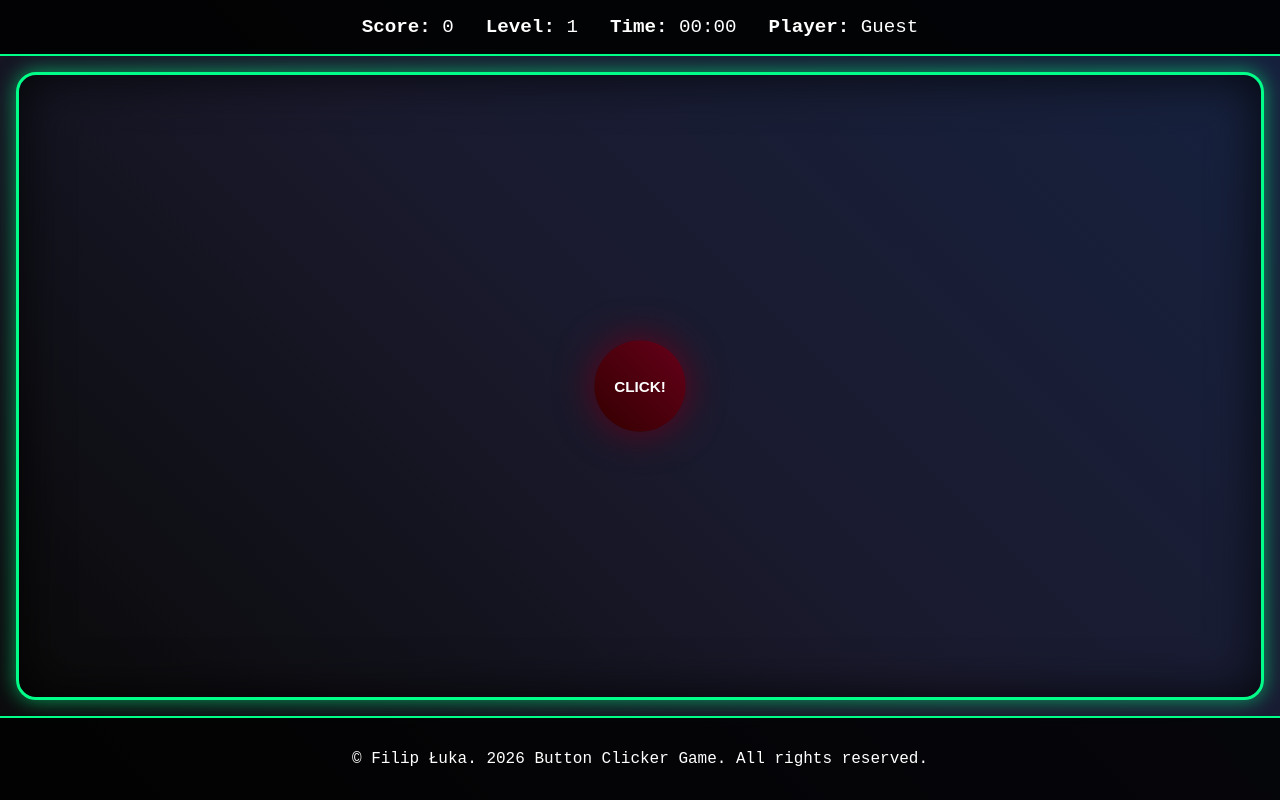
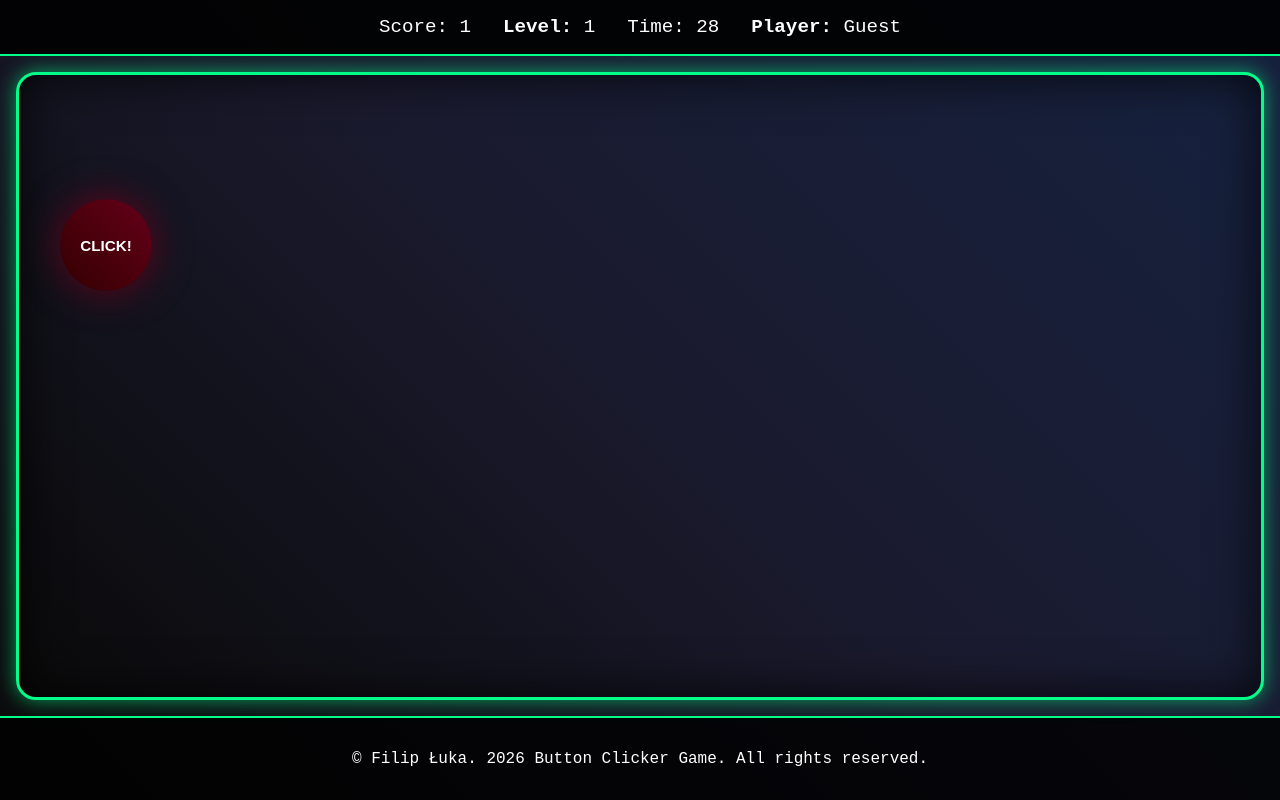
Before and after one commit to Kernel-Panic-Kill-Init/html-css-js, a plain HTML site: page Private/Game/index.html in a window 1280 px wide. Both pictures are taken after a click on the button "CLICK!". Drawn offline with Linux system fonts and the light colour scheme.

Commit message:
Added JavaScript file to get the life to the whole game

```diff
--- a/Private/Game/index.html
+++ b/Private/Game/index.html
@@ -8,7 +8,6 @@
     <meta name="description" content="A simple button clicker game where players click a moving button to score points.">
     <meta name="keywords" content="button clicker game, web game, JavaScript game, HTML5 game, interactive game">
     <link rel="stylesheet" href="style.css">
-
     <title>Button Clicker Game</title>
 </head>
 <body>
@@ -27,13 +26,13 @@
     <!-- Playground -->
     <main class="playground-section" role="main">
         <section class="game-area" aria-label="Game - click the movable button">
-            <button id="target">CLICK!</button>
+            <button id="target" class="restart">CLICK!</button>
         </section>
     </main>
     <footer class="game-footer">
         <p>&copy; Filip Łuka. 2026 Button Clicker Game. All rights reserved.</p>
         <!-- Footer content -->
     </footer>
-        <script src="script.js" defer></script>
+   <script src="./script.js" defer></script>
 </body>
 </html>
--- a/Private/Game/script.js
+++ b/Private/Game/script.js
@@ -0,0 +1,79 @@
+                                                                    // CONSTANT VALUES WITH GAME SETTINGS
+
+
+const arena = document.querySelector('.playground-section');               // The main game area
+const maxWidth = arena.clientWidth; // Get the width of the playground section
+const maxHeight = arena.clientHeight;   // Get the height of the playground section
+const target = document.getElementById('target');                     // The button to be clicked
+var arenaWidth = arena.offsetWidth - target.offsetWidth;  // Width of the arena minus the button width
+var arenaHeight = arena.offsetHeight - target.offsetHeight;   // Height of the arena minus the button height
+
+
+                                                                    // RANDOM POSITION GENERATOR FOR THE BUTTON
+
+const randomX = Math.random() * arenaWidth;  // Generate a random X position within the arena
+const randomY = Math.random() * arenaHeight; // Generate a random Y position within the arena
+
+                                                                    // SET THE BUTTON'S POSITION TO THE RANDOM COORDINATES
+
+// target.style.left = randomX + 'px';               // Set the button's left position
+// target.style.top = randomY + 'px';                // Set the button's top position
+console.log("Button position set to: (" + randomX + ", " + randomY + ")"); // Log the button's position for debugging
+
+
+
+
+                                                                    // RANDOMLY POSITION THE BUTTON EVERY 1 SECOND
+const moveTarget = () => {
+    const randomX = Math.random() * arenaWidth;  // Generate a new random X position
+    const randomY = Math.random() * arenaHeight; // Generate a new random Y position
+    target.style.left = randomX + 'px';               // Update the button's left position
+    target.style.top = randomY + 'px';                // Update the button's top position
+    console.log("Button moved to: (" + randomX + ", " + randomY + ")"); // Log the new button position
+};
+
+
+
+                                                                    // ADDING LOGIC FOR GAME
+let score = 0; // Initialize score variable
+let gameStarted = false; // Flag to track if the game has started
+let intervalId = null; // Variable to hold the interval ID
+canScore = true; // Flag to control scoring
+let timeLeft = 30; // Game duration in seconds
+let timerId;
+let canClick = true; // Flag to control clickability
+let restart = document.querySelector('.restart'); // Restart button
+restart.addEventListener('click', () => {
+    location.reload(); // Reload the page to restart the game
+});
+let gameOver = () => {
+    clearInterval(timerId);
+    clearInterval(intervalId);
+    alert("Game Over! Your score: " + score);
+
+} // Function to handle game over
+
+
+                                                                    // EVENT LISTENER FOR BUTTON CLICK AND GAME LOOP
+
+
+target.addEventListener('click', () => {
+    if (!gameStarted){
+        gameStarted = true;
+        intervalId = setInterval(moveTarget, 1000); // Move the button every second
+
+        timerId = setInterval(() => { // Variable to hold the timer ID
+        timeLeft--;
+        document.getElementById('time').textContent = `Time: ${timeLeft}`; // Update the time display
+        if (timeLeft === 0) gameOver();
+        }, 1000); // Decrease time every second
+    }
+        if (canScore) {
+            canScore = false; // Disable clicking temporarily
+          score++; // Increment score
+          document.getElementById('score').textContent = `Score: ${score}`;
+          setTimeout(() => {
+            canScore = true; }, 900);}     // Re-enable clicking after 500ms
+    }
+
+);
```
